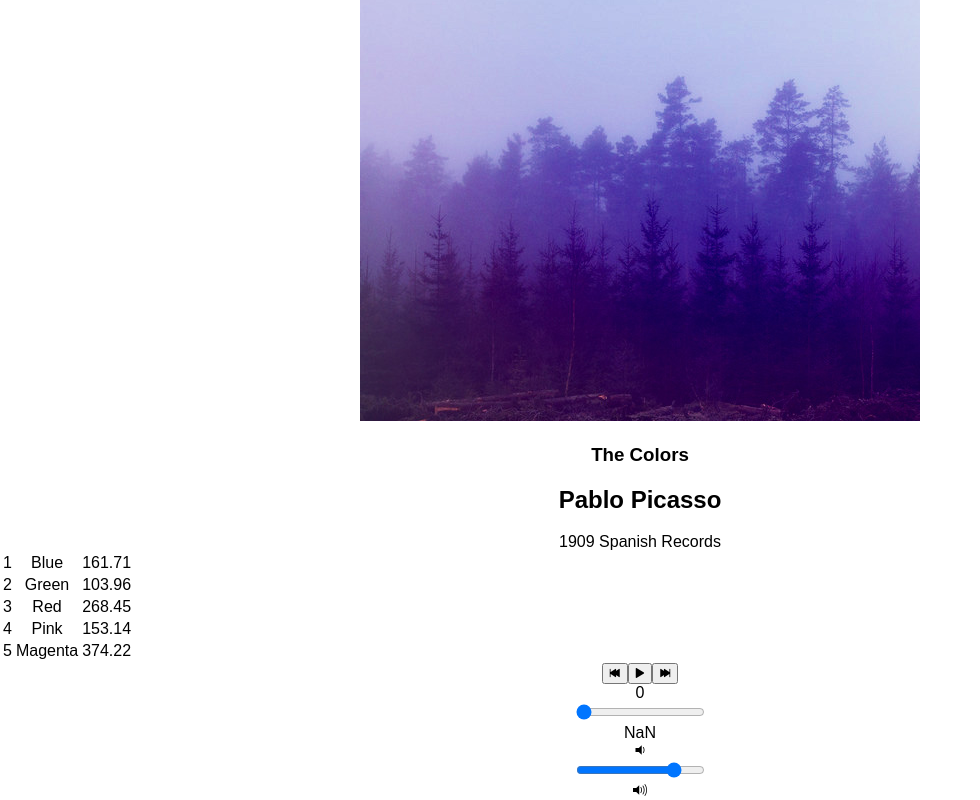
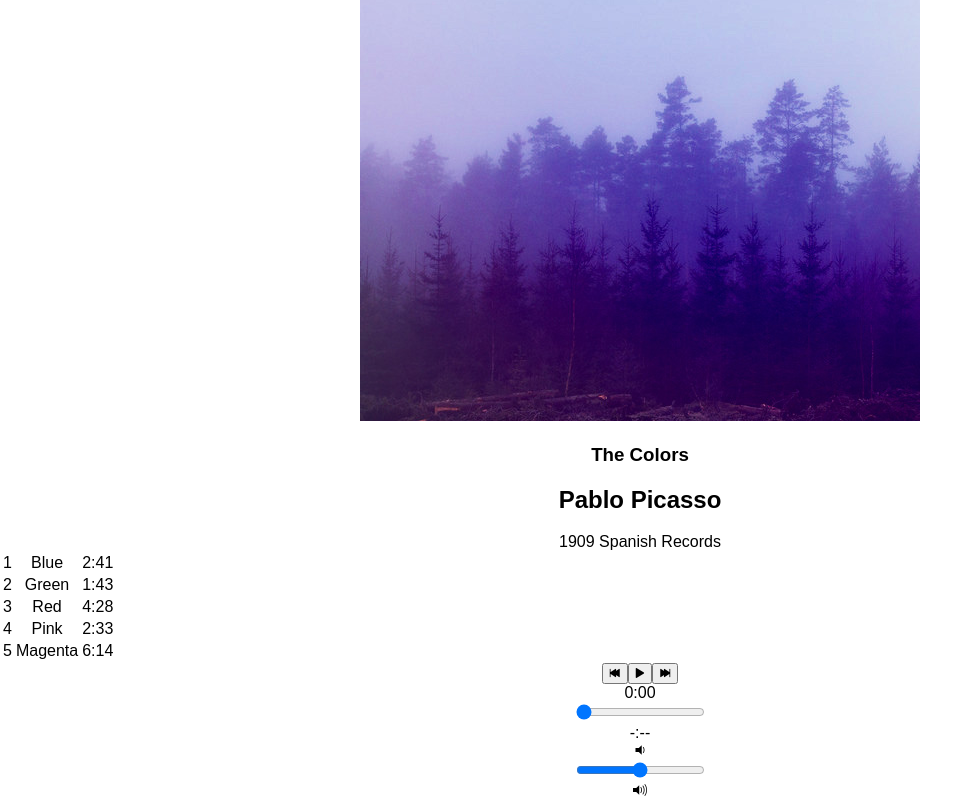
Before and after one commit to maxwelltmorgan/bloc-jams-react, a React (Create React App) app: page /album/the-colors in a window 1280 px wide. Shown: the part 237-1037 px from the top of the page, without its empty margins (0-980 px from the left). Built offline with nearby package versions, Linux system fonts and the light colour scheme.

Commit message:
volume slider

```diff
--- a/src/components/Album.js
+++ b/src/components/Album.js
@@ -9,9 +9,18 @@ class Album extends Component {
   const album = albumData.find( album => {
   return album.slug === this.props.match.params.slug});
 
-  this.state = { album: album, currentSong: album.songs[0], currentTime: 0, duration: album.songs[0].duration, isPlaying: false};
+  this.state = {
+    album: album,
+    currentSong: album.songs[0],
+    currentTime: 0,
+    duration: album.songs[0].duration,
+    volume: .5,
+    isPlaying: false
+  };
+
   this.audioElement = document.createElement('audio');
   this.audioElement.src = album.songs[0].audioSrc;
+  this.audioElement.volume = this.state.volume;
 }
 
   componentDidMount() {
@@ -88,6 +97,28 @@ class Album extends Component {
     this.setState({ currentTime: newTime });
   }
 
+  handleVolumeChange(e) {
+    const newVolume = e.target.value;
+
+    this.audioElement.volume = newVolume;
+    this.setState({ volume: newVolume })
+  }
+
+  formatTime(seconds) {
+    if(isNaN(seconds)) { return "-:--";}
+
+    const wholeSeconds = Math.floor(seconds);
+    const minutes = Math.floor(wholeSeconds/60);
+    const remainingSeconds = wholeSeconds % 60;
+    let output = minutes + ":";
+
+    if(remainingSeconds < 10) {
+      output += '0';
+    }
+    output += remainingSeconds;
+    return output;
+  }
+
   render() {
     return (
       <section className="album">
@@ -111,7 +142,7 @@ class Album extends Component {
              <tr className='song' key={index} onClick={() => this.handleSongClick(song)}>
               <td className="song-number">{index+1}</td>
               <td className="song-title">{song.title}</td>
-              <td className="song-duration">{song.duration}</td>
+              <td className="song-duration">{this.formatTime(song.duration)}</td>
              </tr>
             )
           }
@@ -122,10 +153,13 @@ class Album extends Component {
           currentSong={this.state.currentSong}
           currentTime={this.audioElement.currentTime}
           duration={this.audioElement.duration}
+          volume={this.state.volume}
           handleSongClick={() => this.handleSongClick(this.state.currentSong)}
           handlePrevClick={() => this.handlePrevClick()}
           handleNextClick={() => this.handleNextClick()}
           handleTimeChange={(e) => this.handleTimeChange(e)}
+          handleVolumeChange={(e) => this.handleVolumeChange(e)}
+          formatTime={(e) => this.formatTime(e)}
         />
       </section>
     );
--- a/src/components/PlayerBar.js
+++ b/src/components/PlayerBar.js
@@ -17,7 +17,7 @@ return (
          </button>
        </section>
        <section id="time-control">
-         <div className="current-time">{this.props.currentTime}</div>
+         <div className="current-time">{this.props.formatTime(this.props.currentTime)}</div>
          <input
           type="range"
           className="seek-bar"
@@ -27,11 +27,19 @@ return (
           step="0.01"
           onChange={this.props.handleTimeChange}
          />
-         <div className="total-time">{this.props.duration}</div>
+         <div className="total-time">{this.props.formatTime(this.props.duration)}</div>
        </section>
        <section id="volume-control">
          <div className="icon ion-volume-low"></div>
-         <input type="range" className="seek-bar" value="80" />
+         <input
+          type="range"
+          className="seek-bar"
+          value={this.props.volume}
+          max="1"
+          min="0"
+          step="0.01"
+          onChange={this.props.handleVolumeChange}
+         />
          <div className="icon ion-volume-high"></div>
        </section>
       </section>
```
